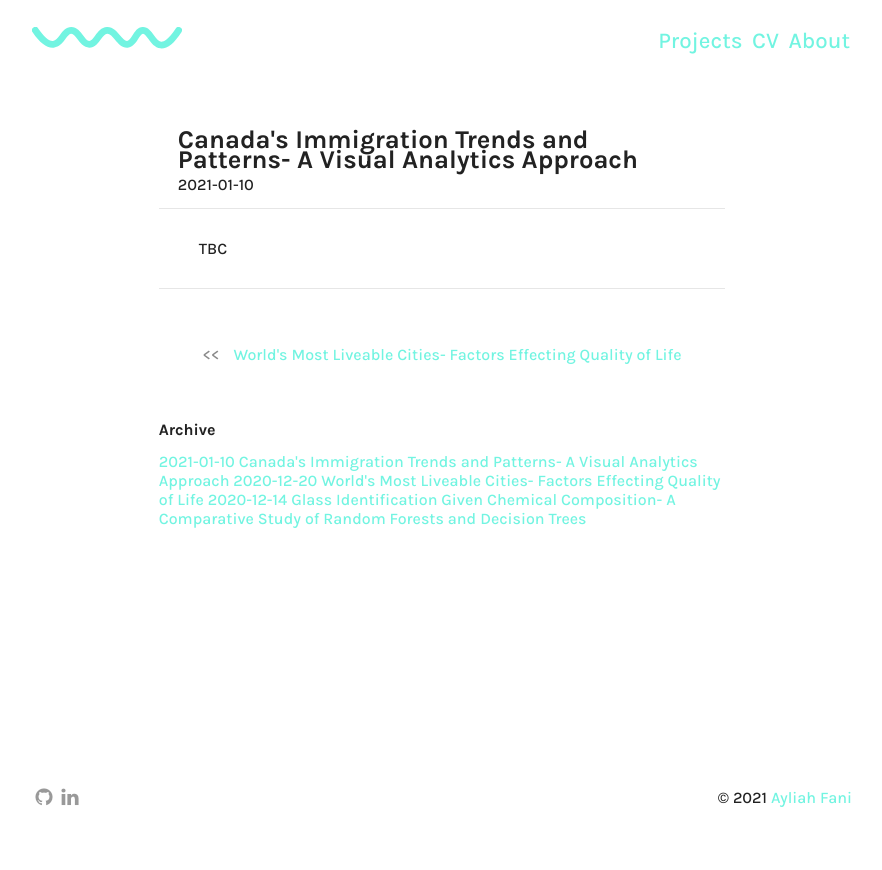
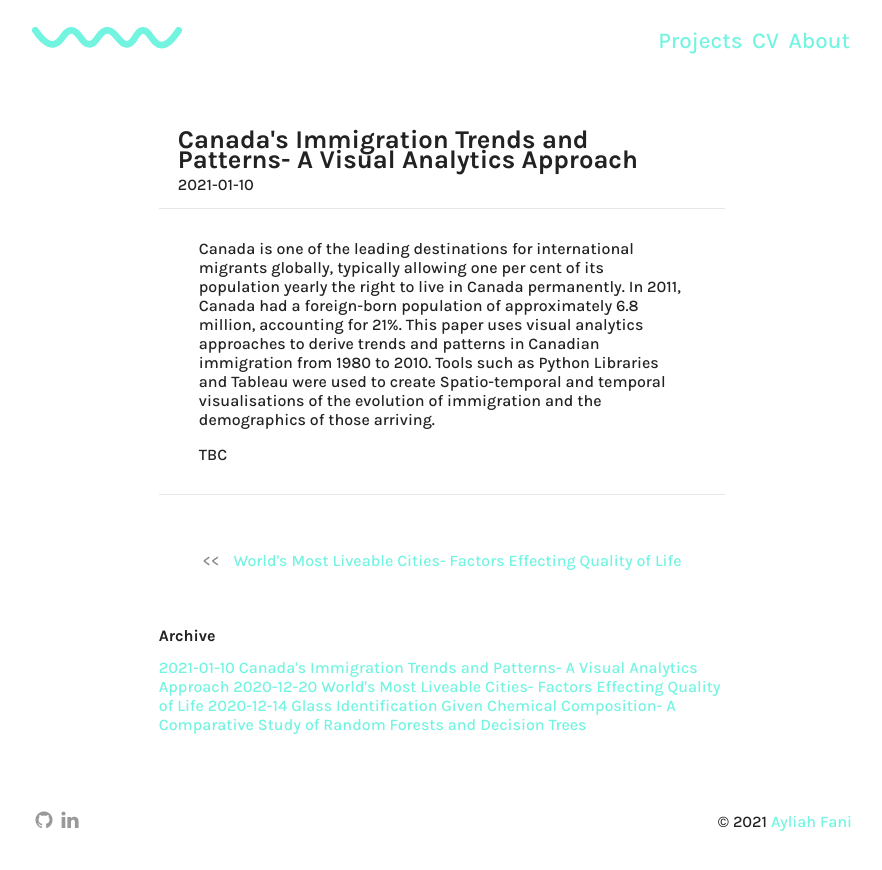
Before and after one commit to ayliahfani/ayliahfani.github.io, a Jekyll site: the page built from _posts/2021-01-10-VA.md, in a window 1280 px wide. Shown: the top 870 px of the page, without its empty margins (198-1080 px from the left). Built offline with Jekyll 4.4.1, drawn with Linux system fonts in a browser that asks for light colours.

Commit message:
Update 2021-01-10-VA.md

```diff
--- a/_posts/2021-01-10-VA.md
+++ b/_posts/2021-01-10-VA.md
@@ -7,4 +7,6 @@ category: projects
 published: true
 ---
 
+Canada is one of the leading destinations for international migrants globally, typically allowing one per cent of its population yearly the right to live in Canada permanently. In 2011, Canada had a foreign-born population of approximately 6.8 million, accounting for 21%. This paper uses visual analytics approaches to derive trends and patterns in Canadian immigration from 1980 to 2010. Tools such as Python Libraries and Tableau were used to create Spatio-temporal and temporal visualisations of the evolution of immigration and the demographics of those arriving.
+
 TBC
```
